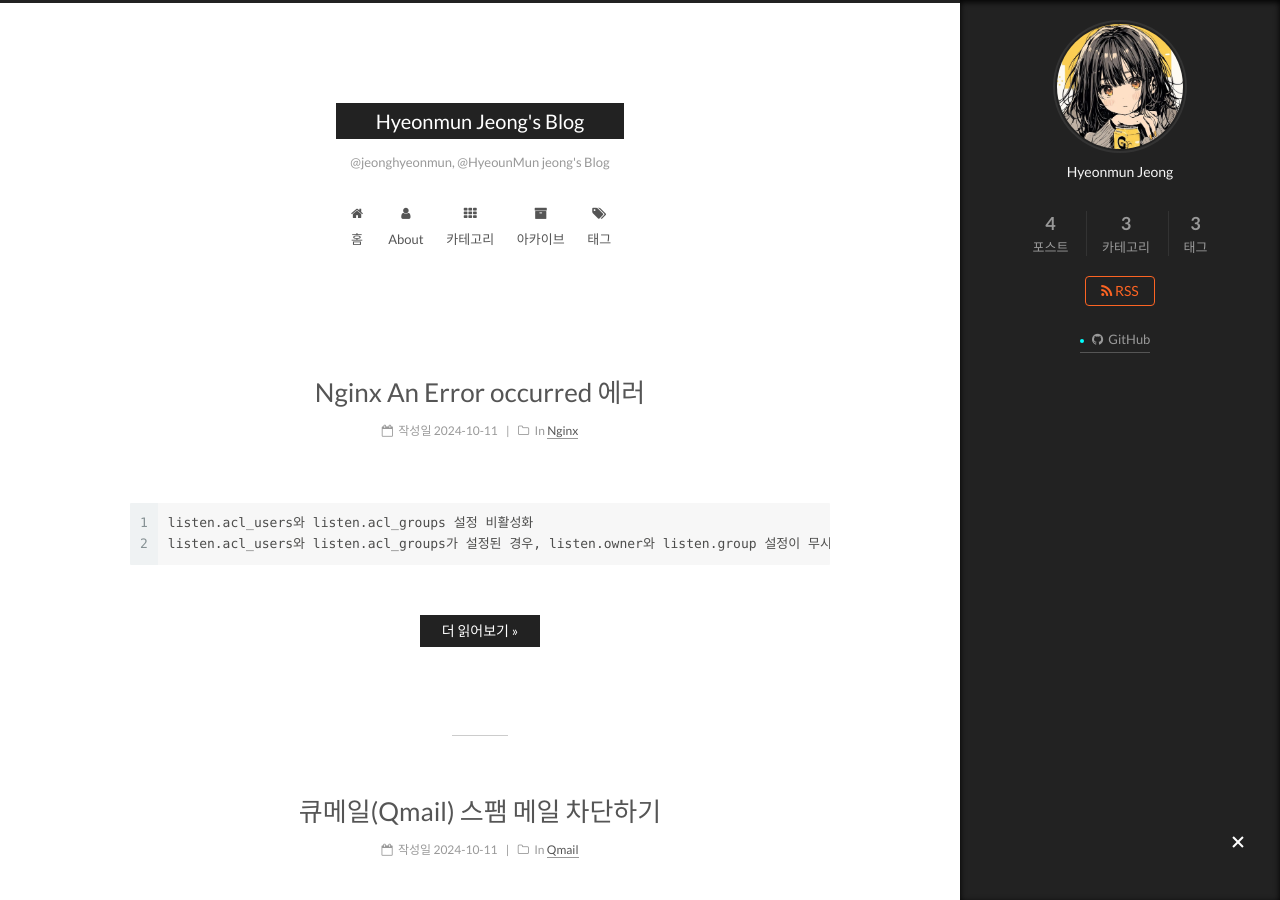
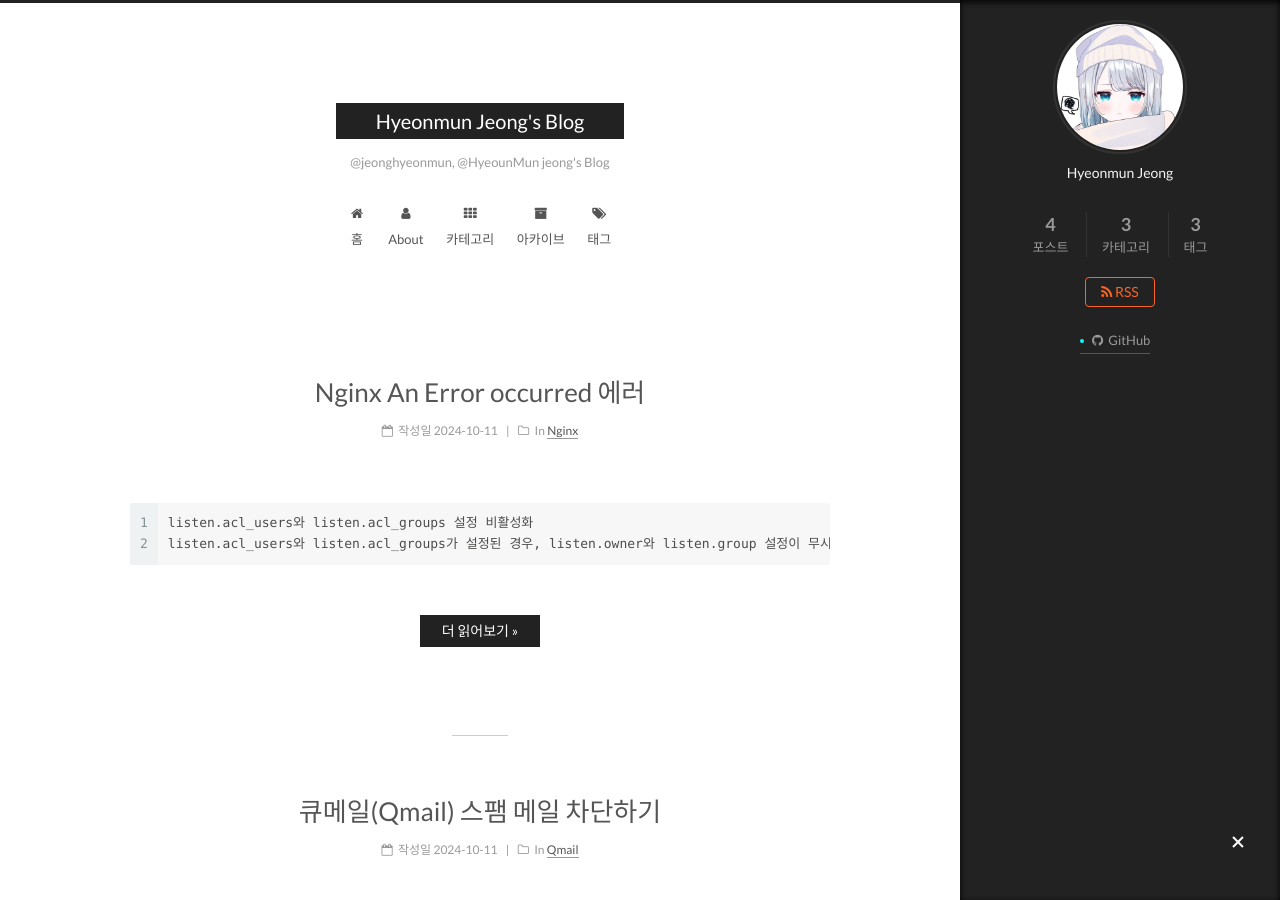
Before and after one commit to jhmhubdnc/jhmhubdnc.github.io, a Jekyll site: the page built from index.html, in a window 1280 px wide and 900 px high. Built offline with Jekyll 4.4.1, drawn with Linux system fonts in a browser that asks for light colours; the list of posts is cut into pages by our own code.

Commit message:
feat: 프로필 이미지 교체

```diff
--- a/_config.yml
+++ b/_config.yml
@@ -234,7 +234,7 @@ social_icons:
 
 # Sidebar Avatar
 # in directory: /assets/images/avatar.gif
-avatar: /assets/images/profile-5.webp
+avatar: /assets/images/profile-1.jpg
 
 # Table Of Contents in the Sidebar
 toc:
```
Also changed, not shown: assets/images/profile-1.jpg, assets/images/profile-2.jpg (deleted), assets/images/profile-3.jpg (deleted), assets/images/profile-4.jpg (deleted), assets/images/profile-5.webp (deleted).
